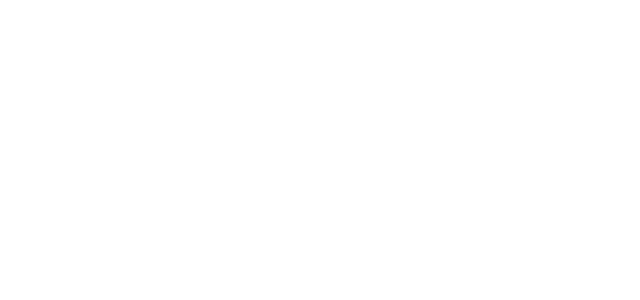
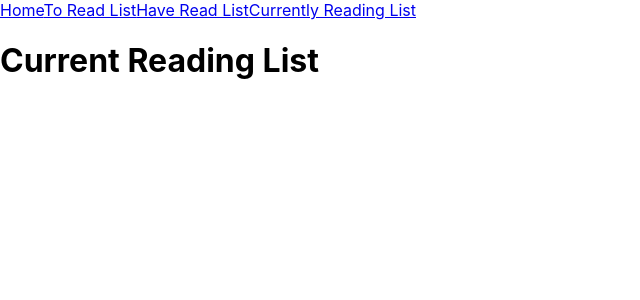
Before and after one commit to ajs-amandasmith/phase-2-project, a React (Create React App) app: page /currently-reading in a window 1280 px wide. Shown: the top 300 px of the page, without its empty margins (0-640 px from the left). Built offline with nearby package versions, Linux system fonts and the light colour scheme.

Commit message:
Adds NavBar links

```diff
--- a/src/components/BookListContainer.js
+++ b/src/components/BookListContainer.js
@@ -1,4 +1,5 @@
 import React from "react";
+import { Route, Switch } from "react-router-dom";
 import ToReadList from "./ToReadList";
 import ReadList from "./ReadList";
 import CurrentList from "./CurrentList";
@@ -7,7 +8,20 @@ import Home from "./Home";
 function BookListContainer() {
   return (
     <div>
-
+      <Switch>
+        <Route exact path="/">
+          <Home />
+        </Route>
+        <Route path="/currently-reading">
+          <CurrentList />
+        </Route>
+        <Route path="/have-read">
+          <ReadList />
+        </Route>
+        <Route path="/to-read">
+          <ToReadList />
+        </Route>
+      </Switch>
     </div>
   )
 }
--- a/src/components/CurrentList.js
+++ b/src/components/CurrentList.js
@@ -4,7 +4,7 @@ import Book from "./Book";
 function CurrentList() {
   return (
     <div>
-
+      <h1>Current Reading List</h1>
     </div>
   )
 }
--- a/src/components/NavBar.js
+++ b/src/components/NavBar.js
@@ -1,9 +1,21 @@
 import React from 'react';
+import { NavLink } from "react-router-dom";
 
 function NavBar() {
   return (
     <div>
-
+      <NavLink to="/">
+        Home
+      </NavLink>
+      <NavLink to="to-read">
+        To Read List
+      </NavLink>
+      <NavLink to="have-read">
+        Have Read List
+      </NavLink>
+      <NavLink to="/currently-reading">
+        Currently Reading List
+      </NavLink>
     </div>
   )
 }
--- a/src/components/ReadList.js
+++ b/src/components/ReadList.js
@@ -4,7 +4,7 @@ import Book from "./Book";
 function ReadList() {
   return (
     <div>
-
+      <h1>Have Read List</h1>
     </div>
   )
 }
--- a/src/components/ToReadList.js
+++ b/src/components/ToReadList.js
@@ -4,7 +4,7 @@ import Book from "./Book";
 function ToReadList() {
   return (
     <div>
-
+      <h1>To Read List</h1>
     </div>
   )
 }
```
